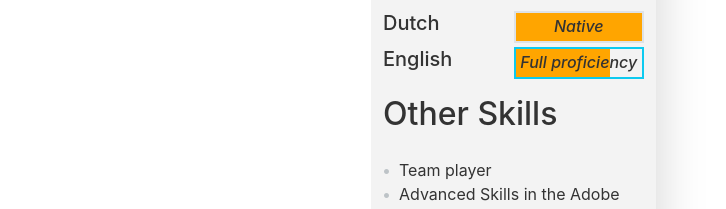
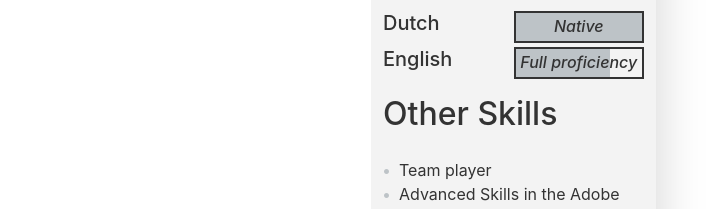
Before and after one commit to thijshamers/PRJ4-Production, a plain HTML site: page index.html in a window 1280 px wide. Shown: the part 398-607 px from the top of the page, 554-1280 px from the left. Drawn offline with nearby package versions, Linux system fonts and the light colour scheme.

Commit message:
Language level color change

```diff
--- a/css/styles.css
+++ b/css/styles.css
@@ -75,10 +75,6 @@ h1 {
 	color: #;
 }
 
-h5 {
-	font-family: -apple-system, BlinkMacSystemFont, "Segoe UI", Roboto, Helvetica, Arial, sans-serif, "Apple Color Emoji", "Segoe UI Emoji", "Segoe UI Symbol";
-}
-
 h4 {
 	font-weight: 600;
 }
@@ -86,3 +82,11 @@ h4 {
 .col-md-5 {
 	background-color: #f3f3f3;
 }
+
+.border-color {
+	border-color: #333 !important;
+}
+
+.background-color {
+	background-color: #BDC3C7 !important;
+}
--- a/index.html
+++ b/index.html
@@ -236,7 +236,7 @@
               </li>
               <li class="language-item d-flex mb-1">
                 <h5 class="language-name w-50">English</h5>
-                <div class="border-color language-level w-50 border border-info border-2 position-relative">
+                <div class="border-color language-level w-50 border border-2 position-relative">
                   <!-- The div below is a progress bar. Choose between w-25, w-50, w-75 and w-100 to show your level of fluency -->
                   <div class="background-color language-progress position-absolute h-100 w-75"></div>
                   <h6 class="position-absolute w-100 text-center top-0 py-1">Full proficiency</h6>
```
